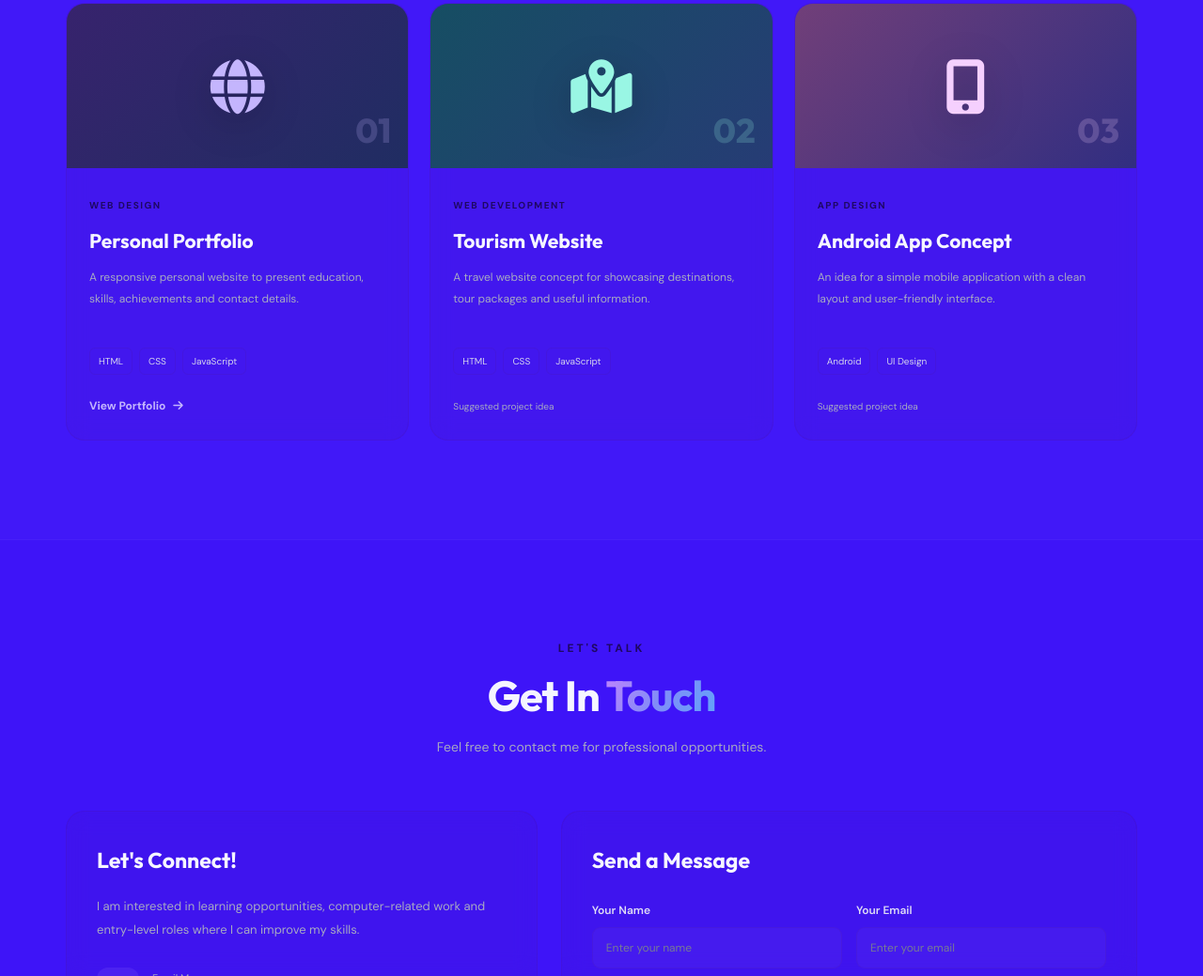
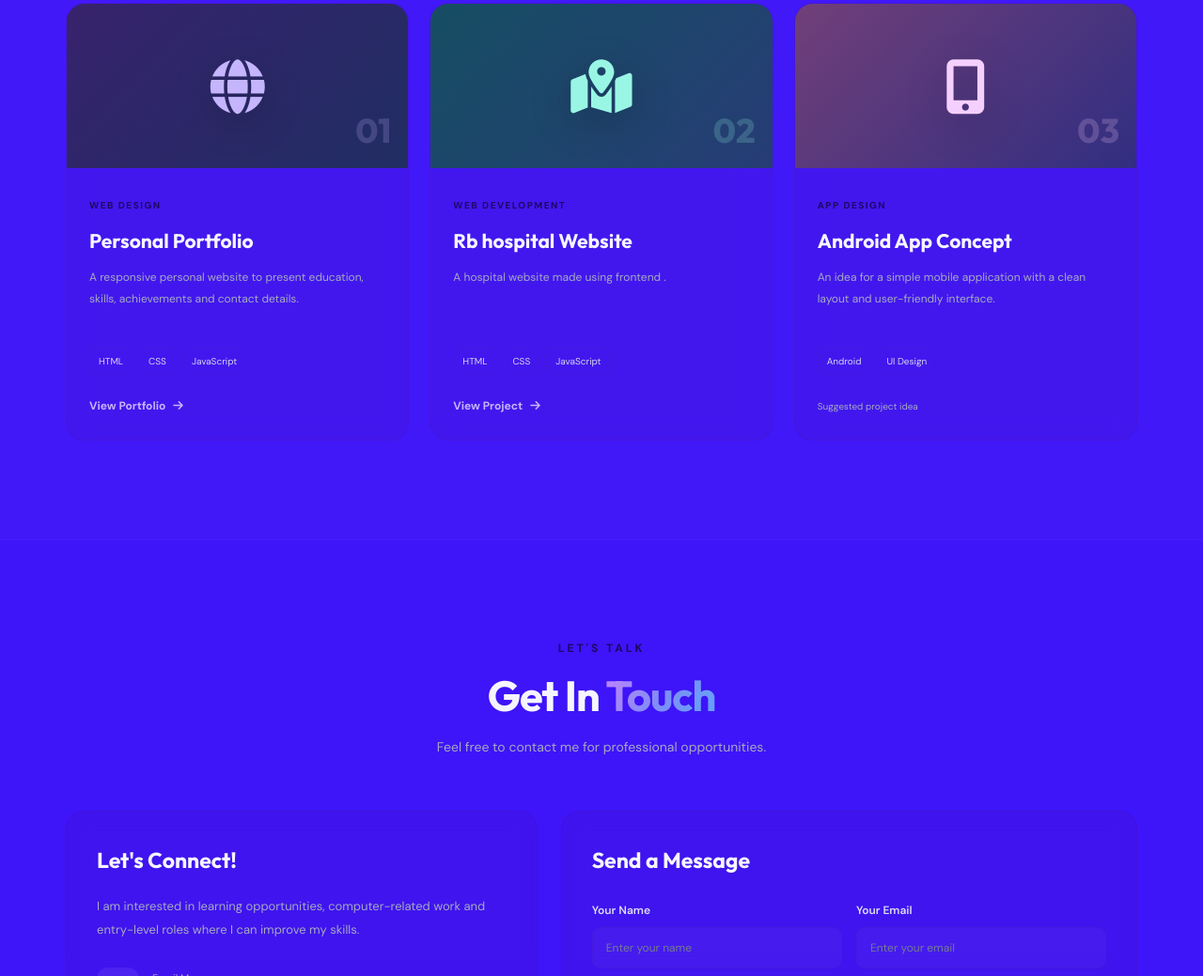
Before and after one commit to rashi340/ms.bidwal, a plain HTML site: page index.html in a window 1280 px wide. Shown: the part 4326-5365 px from the top of the page at 94% size. Drawn offline with Linux system fonts and the light colour scheme.

```diff
--- a/index.html
+++ b/index.html
@@ -467,15 +467,17 @@
                         </div>
                         <div class="project-content">
                             <span class="project-category">WEB DEVELOPMENT</span>
-                            <h3>Tourism Website</h3>
+                            <h3>Rb hospital Website</h3>
                             <p>
-                                A travel website concept for showcasing
-                                destinations, tour packages and useful information.
+                                A hospital website made using frontend
+                                .
                             </p>
                             <div class="tag-list">
                                 <span>HTML</span><span>CSS</span><span>JavaScript</span>
                             </div>
-                            <span class="project-status">Suggested project idea</span>
+                           <a href="https://rashi340.github.io/portfolio/" class="project-link">
+                                View Project <i class="fa-solid fa-arrow-right"></i>
+                            </a>
                         </div>
                     </article>
 
```
